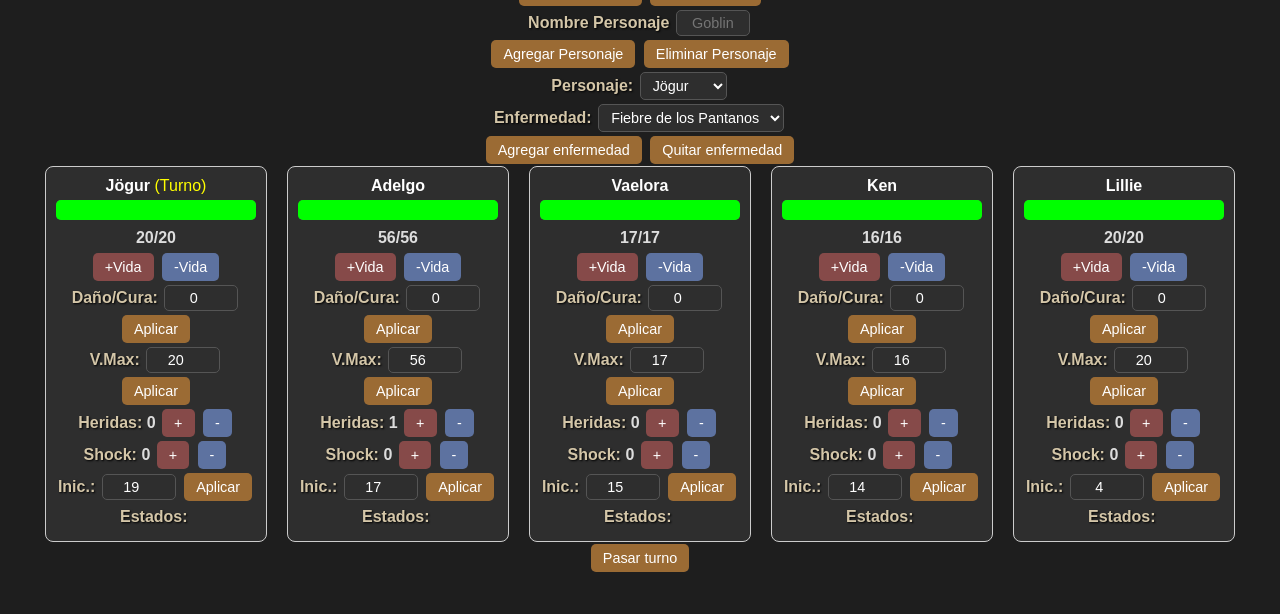
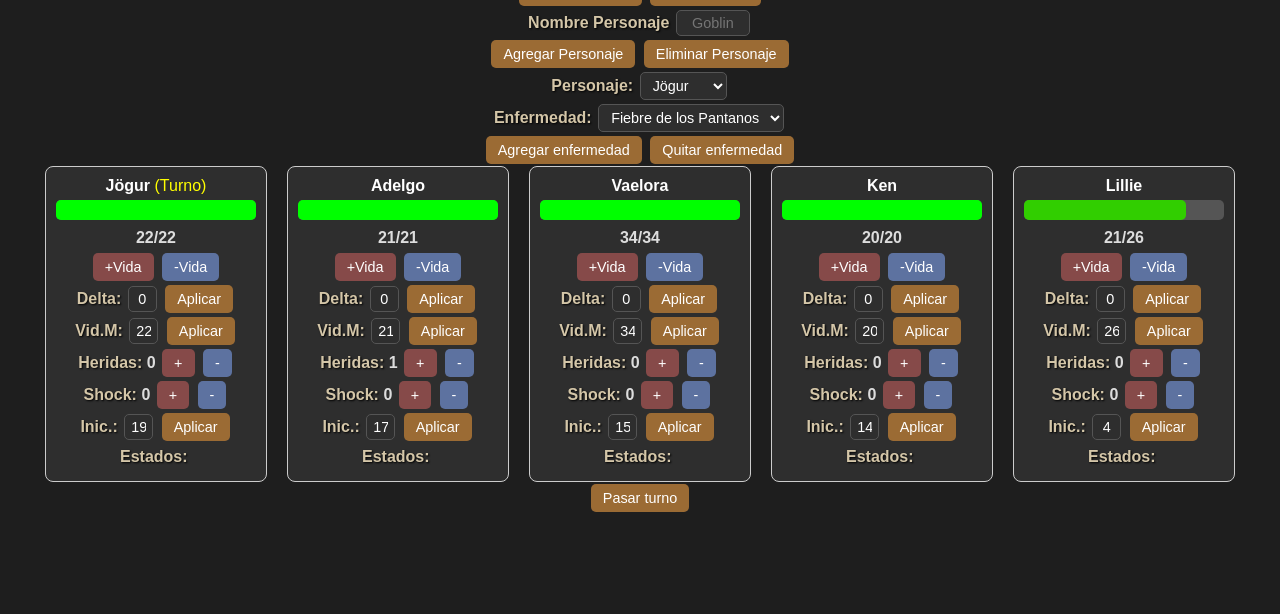
Before and after one commit to corona314/dnd_dashboard, a Flask app: page /control in a window 1280 px wide. Shown: the part 186-800 px from the top of the page. Run offline with Flask 3, Linux system fonts and the light colour scheme.

Commit message:
Labels for control updated

```diff
--- a/personajes.json
+++ b/personajes.json
@@ -1,10 +1,10 @@
 {
-    "ronda": 2,
+    "ronda": 0,
     "personajes": [
         {
             "nombre": "Vaelora",
-            "vida_actual": 17,
-            "vida_max": 17,
+            "vida_actual": 34,
+            "vida_max": 34,
             "heridas": 0,
             "shock": 0,
             "imagen": "vaelora.png",
@@ -14,8 +14,8 @@
         },
         {
             "nombre": "Ken",
-            "vida_actual": 16,
-            "vida_max": 16,
+            "vida_actual": 20,
+            "vida_max": 20,
             "heridas": 0,
             "shock": 0,
             "imagen": "ken.png",
@@ -25,8 +25,8 @@
         },
         {
             "nombre": "Adelgo",
-            "vida_actual": 56,
-            "vida_max": 56,
+            "vida_actual": 21,
+            "vida_max": 21,
             "heridas": 1,
             "shock": 0,
             "imagen": "adelgo.jpeg",
@@ -36,8 +36,8 @@
         },
         {
             "nombre": "Lillie",
-            "vida_actual": 20,
-            "vida_max": 20,
+            "vida_actual": 21,
+            "vida_max": 26,
             "heridas": 0,
             "shock": 0,
             "imagen": "lillie.png",
@@ -47,8 +47,8 @@
         },
         {
             "nombre": "Jögur",
-            "vida_actual": 20,
-            "vida_max": 20,
+            "vida_actual": 22,
+            "vida_max": 22,
             "heridas": 0,
             "shock": 0,
             "imagen": "jormungandr.jpg",
--- a/templates/control.html
+++ b/templates/control.html
@@ -12,7 +12,7 @@ body {
 }
 .personajes {
     display: flex;
-    flex-wrap: nowrap;
+    flex-wrap: wrap;
     gap: 20px;
     justify-content: center;
 }
@@ -43,6 +43,7 @@ input, select, button {
     margin: 2px;
     font-size: 0.9em;
 }
+
 label {
     display: inline-block;
     margin: 5px 0;
@@ -78,10 +79,13 @@ input[type="text"] {
     border: 1px solid #555;
     border-radius: 5px;
     padding: 4px 6px;
-    width: 60px;
+    width: 15px;
     text-align: center;
     font-size: 0.9em;
     transition: border-color 0.3s, box-shadow 0.3s;
+}
+input.input-large {
+    width: 60px;
 }
 input:focus {
     outline: none;
@@ -149,7 +153,7 @@ input:focus {
 <!-- Añadir Personajes -->
 <div>
     <label for="nombrePersonaje">Nombre Personaje</label>
-    <input type="text" id="nombrePersonaje" placeholder="Goblin" />
+    <input type="text" class="input input-large" id="nombrePersonaje" placeholder="Goblin" />
 </div>
 <div>
     <button class="button" onclick="agregarPersonaje()">Agregar Personaje</button>
@@ -245,12 +249,12 @@ function renderPersonajes() {
             <button class="button button-red" onclick="modificar(${i}, 'vida', 1)">+Vida</button>
             <button class="button button-blue" onclick="modificar(${i}, 'vida', -1)">-Vida</button><br>
 
-            <label class="label">Daño/Cura:</label>
-            <input type="number" id="vida-${i}" value="0" class="input">
+            <label class="label">Delta:</label>
+            <input type="text" id="vida-${i}" value="0" class="input">
             <button class="button" onclick="modificar(${i}, 'vida', parseInt(document.getElementById('vida-${i}').value) || 0)">Aplicar</button><br>
 
-            <label class="label">V.Max:</label>
-            <input type="number" id="vidaMax-${i}" value="${p.vida_max}" class="input">
+            <label class="label">Vid.M:</label>
+            <input type="text" id="vidaMax-${i}" value="${p.vida_max}" class="input">
             <button class="button" onclick="aplicarVidaMax(${i})">Aplicar</button><br>
 
             <label class="label">Heridas:</label>
@@ -264,7 +268,7 @@ function renderPersonajes() {
             <button class="button button-blue" onclick="modificar(${i}, 'shock', -1)">-</button><br>
 
             <label class="label">Inic.:</label>
-            <input type="number" id="inic-${i}" value="${p.iniciativa || 0}" class="input">
+            <input type="text" id="inic-${i}" value="${p.iniciativa || 0}" class="input">
             <button class="button" onclick="aplicarIniciativa(${i})">Aplicar</button><br>
 
             <label class="label">Estados:</label>
```
